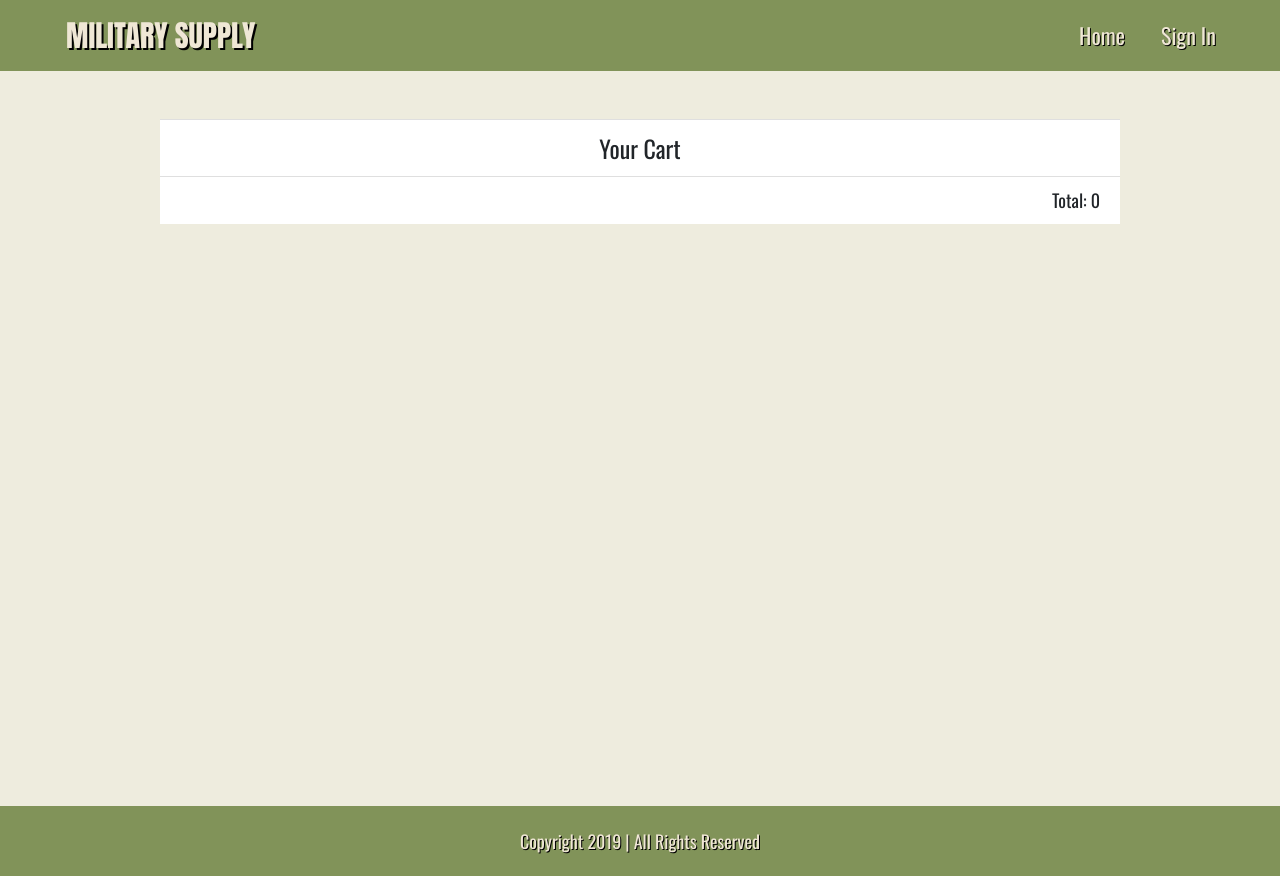
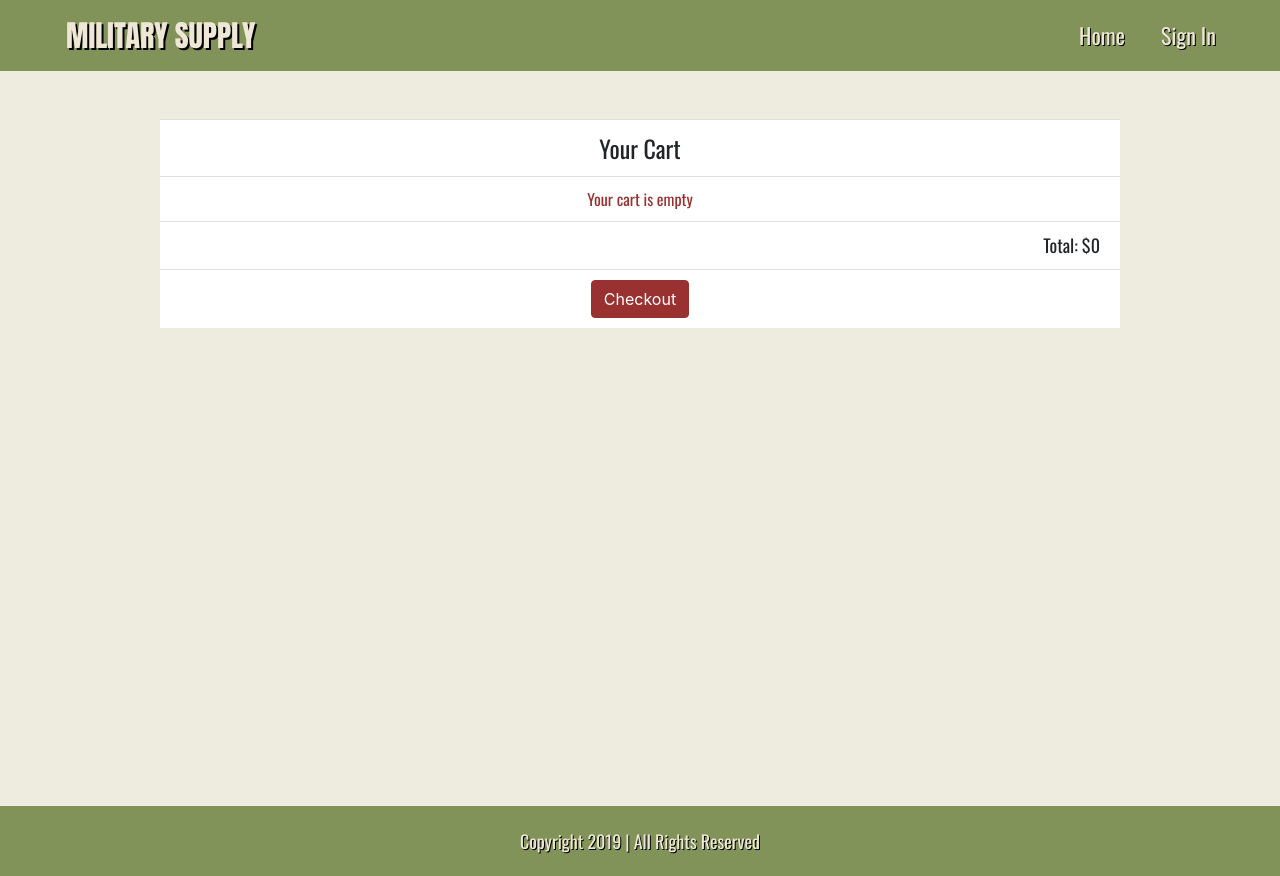
Before and after one commit to nkhiljee/Mod4_project, a React (Create React App) app in the folder frontend/: page /cart in a window 1280 px wide. Built offline with nearby package versions, Linux system fonts and the light colour scheme.

Commit message:
pt2 cart

```diff
--- a/frontend/src/App.css
+++ b/frontend/src/App.css
@@ -358,6 +358,20 @@ body
   font-size: 24px;
 }
 
+#cartempty
+{
+  font-family: 'Oswald', sans-serif;
+  color: rgb(153, 49, 49)
+
+}
+
+#cartremove
+{
+  color: rgb(153, 49, 49);
+  width: 30px !important;
+  text-align: right
+}
+
 #yourtotal
 {
   font-family: 'Oswald', sans-serif;
--- a/frontend/src/App.js
+++ b/frontend/src/App.js
@@ -25,15 +25,9 @@ class App extends React.Component {
 
   addToCart = (e) => {
     const distinct = (value, index, self) => {
-      // console.log(value.id)
-      // console.log(index)
       let selfie = (self.map(i => i.id))
-      // console.log(selfie)
-      // return self.indexOf(value) === index
       return selfie.indexOf(value.id) === index
-
     }
-
     this.setState({
       cart: [...this.state.cart, e],
     }, () => {
@@ -44,8 +38,6 @@ class App extends React.Component {
   }
 
   quantityChange = (e, item) => {
-    // console.log(e.target.value)
-    // console.log(item)
     let array = this.state.cart.map(i => {
       if (i.id === item.id) {
         i.quantity = e.target.value
@@ -59,18 +51,22 @@ class App extends React.Component {
     })
   }
 
+  removeItem = (e) => {
+    var a = this.state.cart
+    a.splice(a.findIndex(i => i.id === e.id),1)
+      this.setState({
+        cart: a
+      })
+  }
+
 
   render(){
-    // console.clear()
-    // console.log(this.state.cart)
-    // console.log(this.state.array)
-
     return (
       <BrowserRouter>
         <div className="App">
           <Navbar/>
           <Switch>
-            <Route path="/cart" render = {(routerProps) => <Cart {...routerProps} quantityChange={this.quantityChange} cart={this.state.cart}/> } />
+            <Route path="/cart" render = {(routerProps) => <Cart {...routerProps} quantityChange={this.quantityChange} cart={this.state.cart} removeItem={this.removeItem}/> } />
             <Route path="/shop" render = {(routerProps) => <ItemsContainer {...routerProps} addToCart={this.addToCart} /> } />
             <Route path="/signin" render = {(routerProps) => <Signin {...routerProps} loggedIn={this.login} /> } />
             <Route path="/" render = {() => <Home /> } />
@@ -81,15 +77,6 @@ class App extends React.Component {
 
     );
   }
-
 }
 
 export default App;
-
-
-{/* <div>
-    <NavBar />
-      <Route path="/paintings/new" render = {(routeProps) =><PaintingForm {...routeProps} add={this.addPainting} /> } />
-      <Route path="/paintings/:id" render={(routeProps) => <PaintingCard {...routeProps} paintings={this.state.paintings}/> } />
-      <Route path="/paintings" render={() => <PaintingList paintingObjs={this.state.paintings} />}/>
-</div> */}
--- a/frontend/src/components/Cart.js
+++ b/frontend/src/components/Cart.js
@@ -4,9 +4,8 @@ import CartItems from './CartItems'
 
 
 export default class Cart extends Component {
-    render() {
-        // console.log(this.props.history)
-        // console.log(this.props.cart)
+
+    totalPrice = () => {
         let totalPrice = 0
         if (this.props.cart.length !== 0){
             for (let i=0; i < this.props.cart.length; i++) {
@@ -15,7 +14,10 @@ export default class Cart extends Component {
         } else {
             totalPrice = 0
         }
-console.log(totalPrice)
+        return totalPrice
+    }
+
+    render() {
 
         return(
             <div>
@@ -24,14 +26,17 @@ console.log(totalPrice)
                         <div className="col col-">
                         </div>
                         <div className="col col-lg">
-                            <div style={{width: "60rem"}}><br/><br/>
+                            <div style={{width: "60em"}}><br/><br/>
                                 <ul className="list-group list-group-flush">
                                     <li className="list-group-item title" id="yourcart">Your Cart</li>
-                                    {this.props.cart.map(item => <li className="list-group-item"><CartItems quantityChange={this.props.quantityChange} item={item}/></li>)}
-                                    <li className="list-group-item title" id="yourtotal">Total: {totalPrice} </li>
-
+                                    {(this.props.cart.length !== 0) ?
+                                    this.props.cart.map(item => <li className="list-group-item"><CartItems quantityChange={this.props.quantityChange} item={item} removeItem={this.props.removeItem}/></li>)
+                                    : <li className="list-group-item title" id="cartempty"><span>Your cart is empty</span></li>
+                                    }
+                                    <li className="list-group-item title" id="yourtotal">Total: ${this.totalPrice()} </li>
+                                    <li className="list-group-item title"><button className="btn btn-success">Checkout</button></li>
                                 </ul>
-                            </div>
+                            </div><br/><br/>
                         </div>
                         <div className="col col-">
                         </div>
--- a/frontend/src/components/CartItems.js
+++ b/frontend/src/components/CartItems.js
@@ -42,6 +42,9 @@ export default class CartItems extends Component {
                             <div className="col-" id="cartprice">
                             ${price}
                             </div>
+                            <div className="col-" id="cartremove">
+                            <strong onClick={() => this.props.removeItem(this.props.item)}>X</strong>
+                            </div>
                         </div>
                     </div>
                 </div>
--- a/frontend/src/components/ItemsHeader.js
+++ b/frontend/src/components/ItemsHeader.js
@@ -9,7 +9,7 @@ export default class ItemsHeader extends Component {
                 <div className="carousel carousel-inner">
                     <p>BLOW OUT SALE!</p>
                     {/* <form action="/cart"> */}
-                    <Link to="/cart"><button className="btn-lg btn-success">CART</button></Link>
+                    <Link to="/cart"><button className="btn-lg btn-success">Cart</button></Link>
                     {/* </form> */}
                 </div>
             </div>
```
